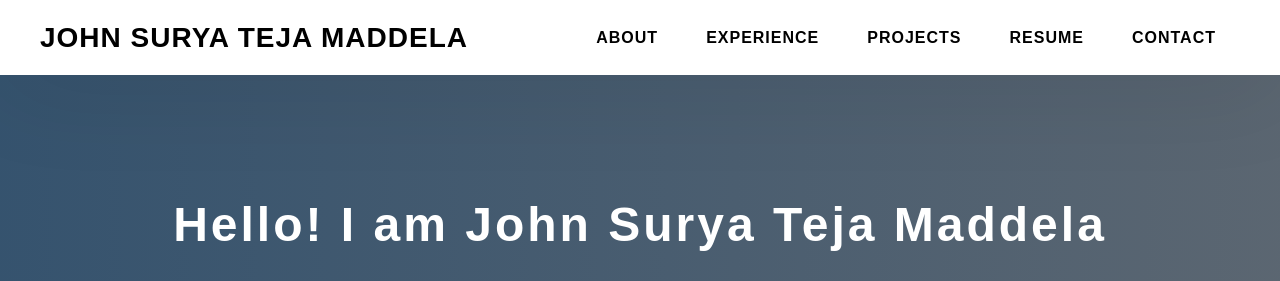
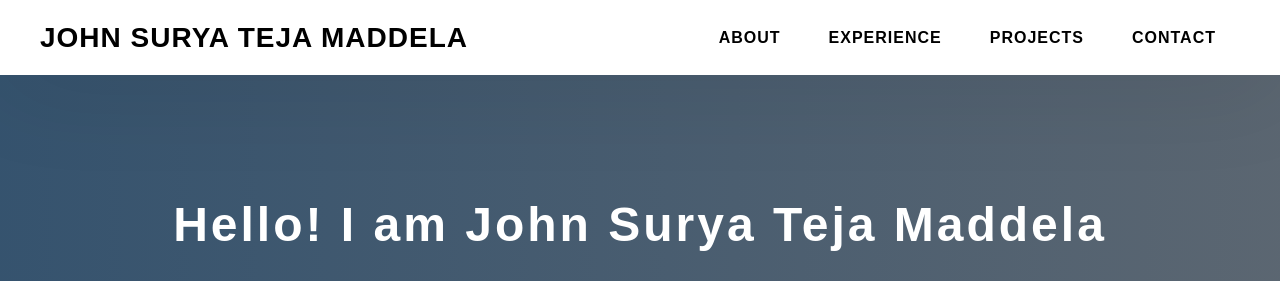
Before and after one commit to John-Maddela/JohnSuryaTejaMaddela_Portfolio.io, a website: page index.html in a window 1280 px wide. Shown: the top 281 px of the page. Drawn offline with nearby package versions, Linux system fonts and the light colour scheme.

Commit message:
Update index.html

```diff
--- a/index.html
+++ b/index.html
@@ -34,9 +34,6 @@
             </li>
             <li class="header__link-wrapper">
               <a href="./index.html#projects" class="header__link"> Projects </a>
-            </li>
-            <li class="header__link-wrapper">
-              <a href="https://drive.google.com/file/d/1wkkrgicgRsnxwQlZ5EFib0KnjY1pbs8O/view?usp=sharing" class="header__link"> RESUME </a>
             </li>
             <li class="header__link-wrapper">
               <a href="./index.html#contacts" class="header__link"> Contact </a>
```
